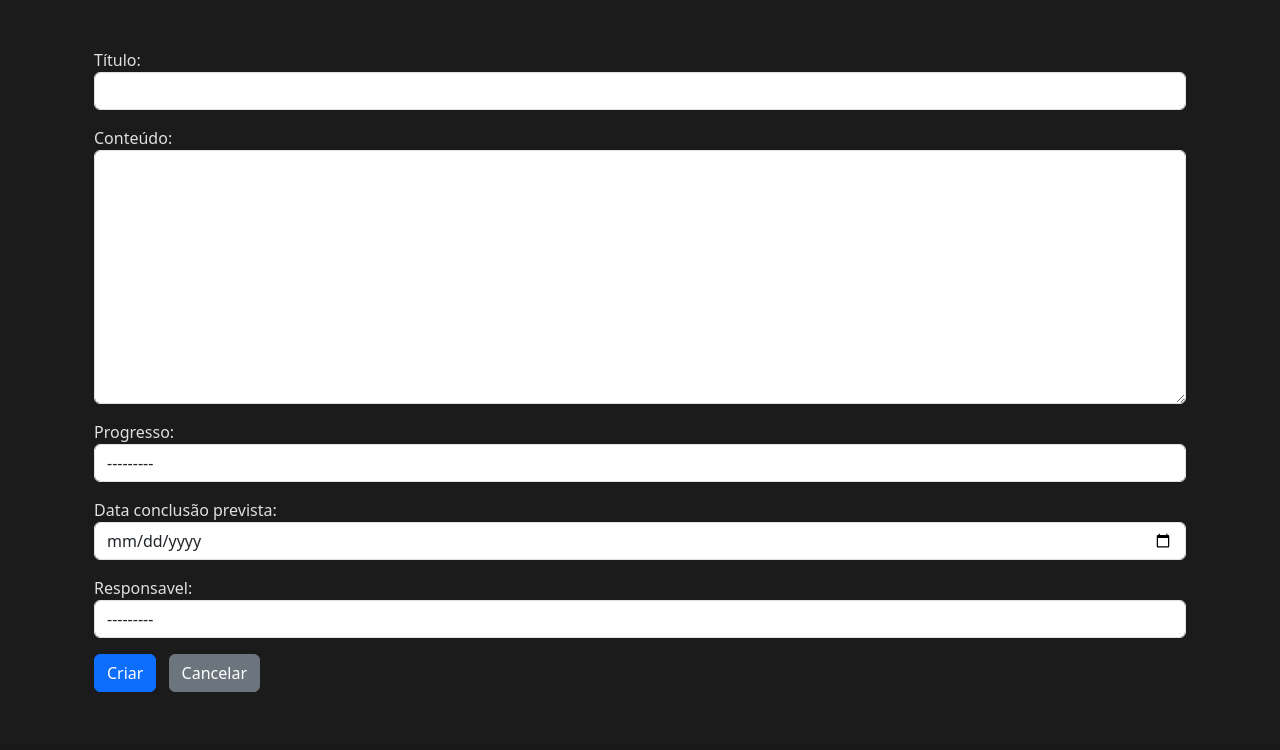
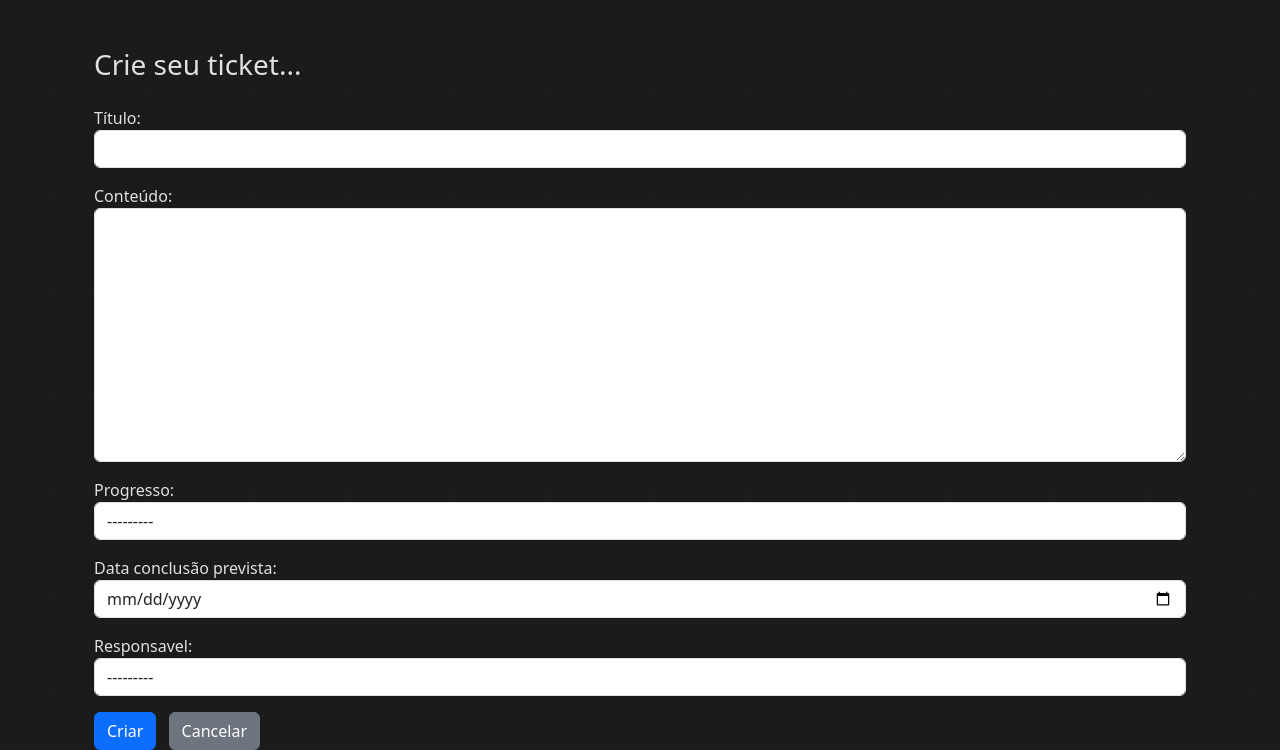
Before and after one commit to gambdata/lembre-me, a Django app: page /planner/criar/ in a window 1280 px wide. Shown: the part 56-806 px from the top of the page. Before the commit the page ends 748 px from the top, so only its background shows below. Run offline with Django 5.2, Linux system fonts and the light colour scheme; the visitor is signed in with stand-in values (Sample User, id 1); data comes from the database, SQL or seed files in the repository; data that the repository does not hold is empty; some libraries are stand-ins or nearby versions.

Commit message:
Novas atualizações

```diff
--- a/templates/planner/novo_ticket.html
+++ b/templates/planner/novo_ticket.html
@@ -4,6 +4,10 @@
 
 {% block content %}
 <div class="container mt-5">
+    <div class="d-flex justify-content-between mb-3 align-items-center">
+        <h3>Crie seu ticket...</h3>
+    </div>
+
     <form method="post">
         {% csrf_token %}
         {{ form.as_p }}
```
